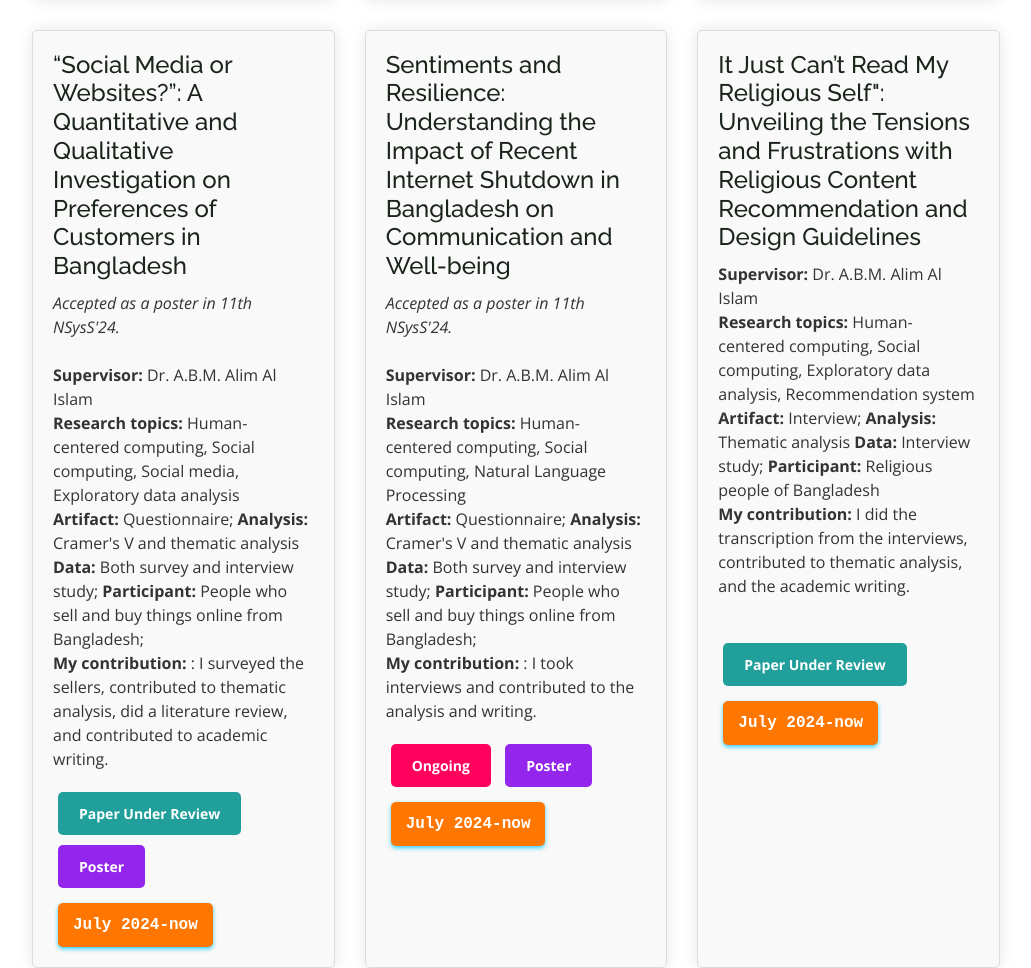
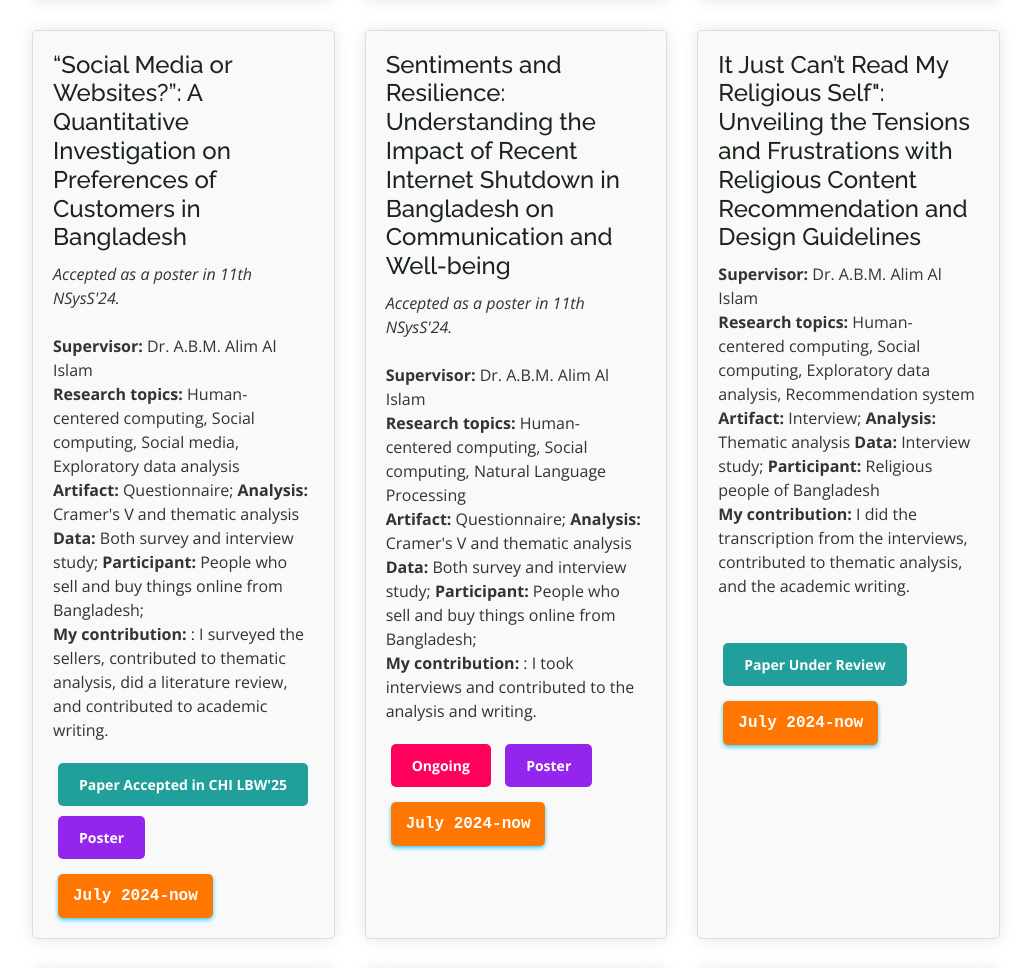
Before and after one commit to saikat212/saikat.github.io, a website: page index.html in a window 1280 px wide. Shown: the part 5709-6677 px from the top of the page, without its empty margins (132-1163 px from the left). Drawn offline with nearby package versions, Linux system fonts and the light colour scheme.

Commit message:
chi lbw published 2 paper

```diff
--- a/index.html
+++ b/index.html
@@ -600,7 +600,7 @@
   </div>
 
   <div class="work-box" data-status="under-review">
-    <h4>“Social Media or Websites?”: A Quantitative and Qualitative Investigation on Preferences of Customers in Bangladesh </h4>
+    <h4>“Social Media or Websites?”: A Quantitative Investigation on Preferences of Customers in Bangladesh </h4>
     <p><em>Accepted as a poster in 11th NSysS'24.</em><br/><br/>
       <b>Supervisor:</b> Dr. A.B.M. Alim Al Islam  <br/>
       <b>Research topics:</b>  Human-centered computing, Social computing, Social media, Exploratory data analysis <br/>
@@ -610,7 +610,7 @@
 
 
     </p>
-    <span class="btn btn-underReview" >Paper Under Review</span>
+    <span class="btn btn-underReview" >Paper Accepted in CHI LBW'25</span>
     <a href="https://drive.google.com/file/d/1xHZ2E2hAR20r8DcgFXHfvhBwwXcAZ8V4/view"  class="btn btn-poster" >Poster</a>
     <span class="year">July 2024-now</span>
   </div>
@@ -715,7 +715,7 @@
       <b>Data:</b> Interview transcription;  <b>My contribution: </b> I have contributed to transcription, thematic analysis and wrote the paper single-handedly. <br/>
 
     </p>
-    <span class="btn btn-underReview" >Paper Under Review</span>
+    <span class="btn btn-underReview" >Paper Accepted in CHI LBW'25</span>
     <span class="year">November 2024- Now</span>
   </div>
 
```
